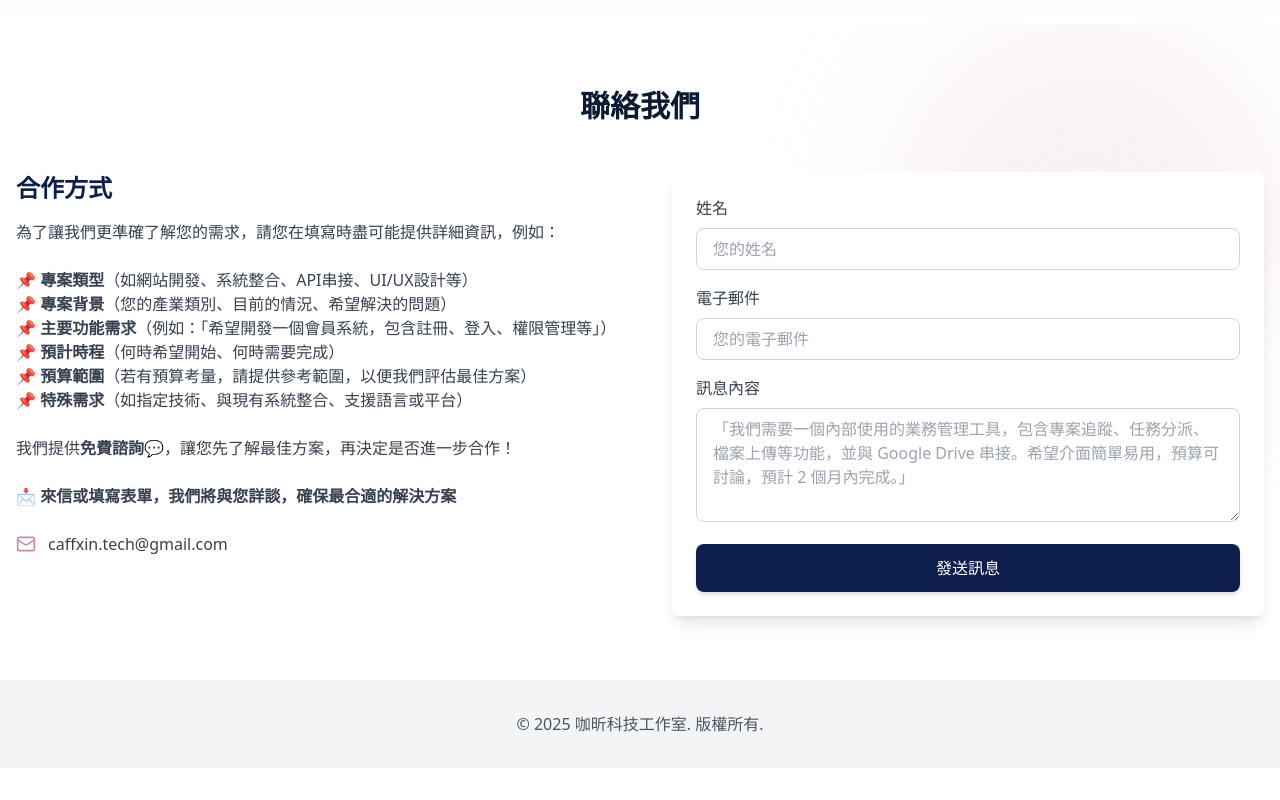
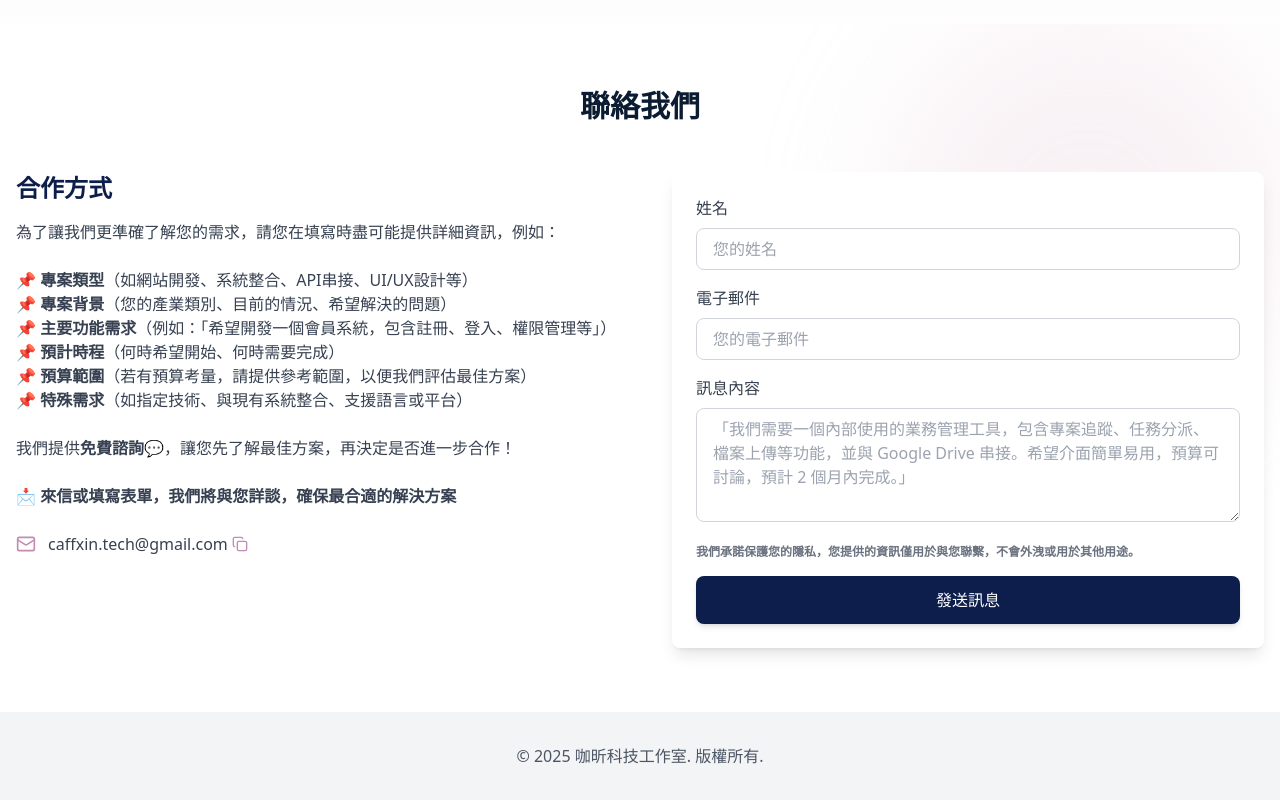
Before and after one commit to caffxin/official-website, a React (Vite) app: page / in a window 1280 px wide. Shown: the part 2445-3245 px from the top of the page. Before the commit the page ends 3213 px from the top, so only its background shows below. Built offline with nearby package versions, Linux system fonts and the light colour scheme.

Commit message:
add clipboard copy functionality and privacy notice to contact section; update GitHub Actions workflow for deployment

```diff
--- a/src/App.tsx
+++ b/src/App.tsx
@@ -1,5 +1,5 @@
 import React, { useState, useEffect, useRef, FormEvent } from 'react';
-import { Menu, X, Mail, ExternalLink, ChevronRight, Code, Cpu, Database, Globe, MessageSquare } from 'lucide-react';
+import { Menu, X, Mail, ExternalLink, ChevronRight, Code, Cpu, Database, Globe, MessageSquare, Copy } from 'lucide-react';
 import { motion, useScroll, useTransform, AnimatePresence } from 'framer-motion';
 import emailjs from '@emailjs/browser';
 import toast, { Toaster } from 'react-hot-toast';
@@ -13,6 +13,14 @@ function App() {
   const scale = useTransform(scrollYProgress, [0, 0.05], [1, 0.95]);
   const [isSubmitting, setIsSubmitting] = useState(false);
   const formRef = useRef<HTMLFormElement>(null);
+  const copyToClipboard = async (text: string) => {
+    try {
+      await navigator.clipboard.writeText(text);
+      toast.success('已複製到剪貼板！');
+    } catch (err) {
+      toast.error('複製失敗，請手動複製。');
+    }
+  };
 
   useEffect(() => {
     setIsLoaded(true);
@@ -140,6 +148,7 @@ function App() {
       }
     }
   };
+
 
   return (
     <div className="min-h-screen bg-white text-gray-800 overflow-hidden relative">
@@ -942,6 +951,14 @@ function App() {
                   <a href="mailto:caffxin.tech@gmail.com" className="text-gray-700 hover:text-primary-800">
                     caffxin.tech@gmail.com
                   </a>
+                  <motion.button
+                    className="text-secondary-300 hover:text-primary-800 p-1"
+                    whileHover={{ scale: 1.1 }}
+                    whileTap={{ scale: 0.9 }}
+                    onClick={() => copyToClipboard('caffxin.tech@gmail.com')}
+                  >
+                    <Copy size={16} />
+                  </motion.button>
                 </motion.div>
                 {/* LINE 聯絡方式 */}
                 {/* <motion.div
@@ -1044,6 +1061,17 @@ function App() {
                     transition={{ duration: 0.2 }}
                     required
                   />
+                </motion.div>
+                <motion.div
+                  initial={{ opacity: 0, y: 10 }}
+                  whileInView={{ opacity: 1, y: 0 }}
+                  viewport={{ once: true }}
+                  transition={{ duration: 0.3, delay: 0.3 }}
+                  className="mt-3"
+                >
+                  <p className="text-xs text-gray-500">
+                    <span className="font-bold">我們承諾保護您的隱私，您提供的資訊僅用於與您聯繫，不會外洩或用於其他用途。</span>
+                  </p>
                 </motion.div>
 
                 {/* 隱藏欄位，用於指定收件人 */}
```
